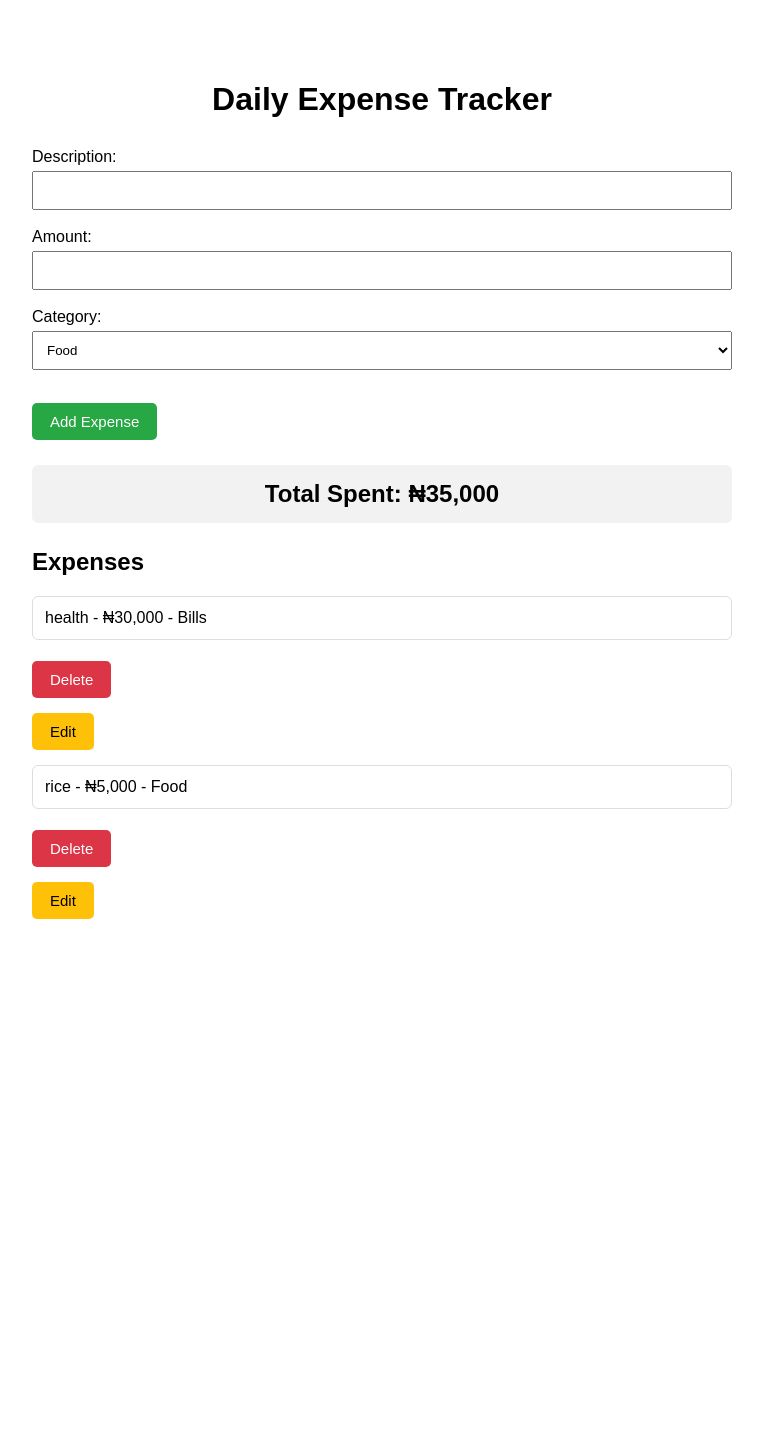
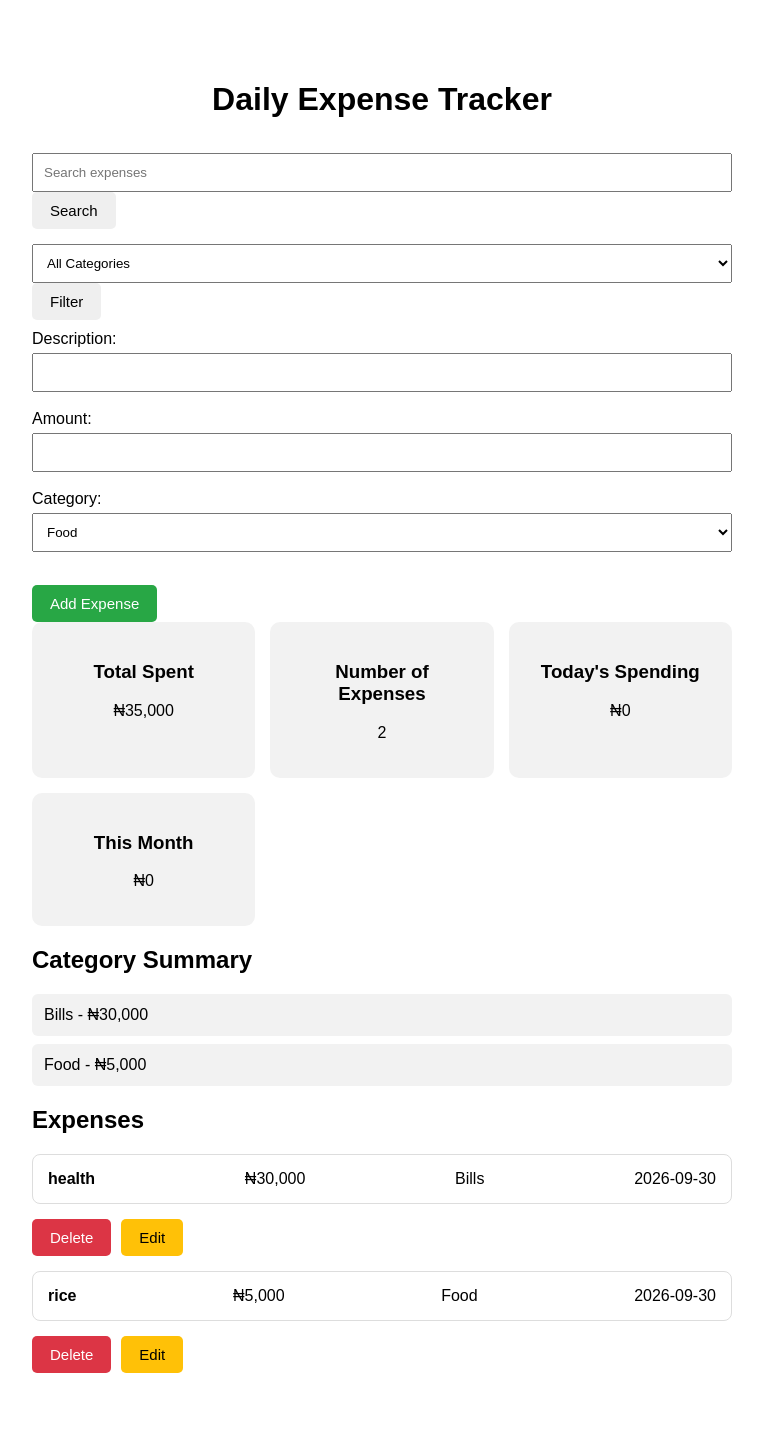
Before and after one commit to debbygabby65-sys/practice, a Flask app: page / in a window 1280 px wide. Shown: the whole page, without its empty margins (258-1021 px from the left). Before the commit the page ends 919 px from the top, so only its background shows below. Run offline with Flask 3, Linux system fonts and the light colour scheme; data comes from the database, SQL or seed files in the repository; both versions use the stored data as it was before the commit.

Commit message:
Prepare expense tracker for deployment

```diff
--- a/daily_expense_tracker/app.py
+++ b/daily_expense_tracker/app.py
@@ -1,14 +1,36 @@
 from flask import Flask, render_template, request, redirect
-from database import get_db, get_expenses, get_total
+from database import get_db, get_expenses, get_total, get_expense_count, get_today_total, get_category_totals, search_expenses, filter_by_category, get_monthly_total
 from datetime import date
 app = Flask(__name__)
-
 @app.route("/")
 def home():
-    expenses = get_expenses()
+    search = request.args.get("search", "").strip()
+    category = request.args.get("category", "").strip()
+
+    if search:
+        expenses = search_expenses(search)
+    elif category:
+        expenses = filter_by_category(category)
+    else:
+        expenses = get_expenses()
+
     total = get_total()
+    count = get_expense_count()
+    today_total = get_today_total()
+    monthly_total = get_monthly_total()
+    category_totals = get_category_totals()
     total = f"{total:,.0f}"
-    return render_template("index.html", expenses=expenses, total=total)
+
+    return render_template(
+        "index.html",
+        expenses=expenses,
+        total=total,
+        count=count,
+        today_total=today_total,
+        monthly_total=monthly_total,
+        category_totals=category_totals
+    )
+
 @app.route("/add-expense", methods=["POST"])
 def add_expense():
     description = request.form["description"]
@@ -90,4 +112,4 @@ def edit_expense(expense_id):
     db.close()
     return render_template("edit.html", expense=expense)
 if __name__ == "__main__":
-    app.run(host="0.0.0.0", port=5000, debug=True)
+    app.run(host="0.0.0.0", port=5000, debug=False)
--- a/daily_expense_tracker/database.py
+++ b/daily_expense_tracker/database.py
@@ -58,3 +58,86 @@ def add_date_column():
     db.close()
 create_table()
 add_date_column()
+
+def get_expense_count():
+    db = get_db()
+
+    count = db.execute(
+        "SELECT COUNT(*) FROM expenses"
+    ).fetchone()[0]
+
+    db.close()
+
+    return count
+
+def get_today_total():
+    db = get_db()
+
+    total = db.execute(
+        "SELECT SUM(amount) FROM expenses WHERE date = ?",
+        (date.today().isoformat(),)
+    ).fetchone()[0]
+
+    db.close()
+
+    return total or 0
+
+def get_category_totals():
+    db = get_db()
+
+    totals = db.execute("""
+        SELECT category, SUM(amount)
+        FROM expenses
+        GROUP BY category
+    """).fetchall()
+
+    db.close()
+
+    return totals
+
+def search_expenses(search_term):
+    db = get_db()
+
+    expenses = db.execute(
+        """
+        SELECT * FROM expenses
+        WHERE description LIKE ?
+        ORDER BY id DESC
+        """,
+        (f"%{search_term}%",)
+    ).fetchall()
+
+    db.close()
+
+    return expenses
+
+def filter_by_category(category):
+    db = get_db()
+
+    expenses = db.execute(
+        """
+        SELECT * FROM expenses
+        WHERE category = ?
+        ORDER BY id DESC
+        """,
+        (category,)
+    ).fetchall()
+
+    db.close()
+
+    return expenses
+
+def get_monthly_total():
+    db = get_db()
+
+    total = db.execute(
+        """
+        SELECT SUM(amount)
+        FROM expenses
+        WHERE strftime('%Y-%m', date) = strftime('%Y-%m', 'now')
+        """
+    ).fetchone()[0]
+
+    db.close()
+
+    return total or 0
--- a/daily_expense_tracker/static/style.css
+++ b/daily_expense_tracker/static/style.css
@@ -22,20 +22,26 @@ h1 {
     text-align: center;
     margin-bottom: 30px;
 }
+
 .expense-item {
-    padding: 12px;
+    display: flex;
+    justify-content: space-between;
+    align-items: center;
+    gap: 15px;
+    padding: 15px;
     margin-top: 15px;
     border: 1px solid #ddd;
-    border-radius: 6px;
+    border-radius: 8px;
 }
+
 form {
     margin-top: 10px;
 }
 .total {
     text-align: center;
-    margin: 25px 0;
-    padding: 15px;
-    border-radius: 6px;
+    margin: 0;
+    padding: 20px;
+    border-radius: 10px;
     background-color: #f2f2f2;
 }
 .edit-form {
@@ -82,3 +88,21 @@ form {
     background-color: #ffc107;
     color: black;
 }
+
+.category-item {
+    padding: 12px;
+    margin: 8px 0;
+    background-color: #f2f2f2;
+    border-radius: 6px;
+}
+
+.dashboard {
+    display: grid;
+    grid-template-columns: repeat(3, 1fr);
+    gap: 15px;
+}
+
+.expense-actions {
+    display: flex;
+    gap: 10px;
+}
--- a/daily_expense_tracker/templates/index.html
+++ b/daily_expense_tracker/templates/index.html
@@ -9,6 +9,23 @@
 
     <h1>Daily Expense Tracker</h1>
 
+    <form method="GET" action="/">
+        <input type="text" name="search" placeholder="Search expenses">
+        <button type="submit">Search</button>
+    </form>
+    <form method="GET" action="/">
+    <select name="category">
+        <option value="">All Categories</option>
+        <option value="Food">Food</option>
+        <option value="Transport">Transport</option>
+        <option value="Bills">Bills</option>
+        <option value="Shopping">Shopping</option>
+        <option value="Health">Health</option>
+        <option value="Other">Other</option>
+    </select>
+
+    <button type="submit">Filter</button>
+</form>
     <form method="POST" action="/add-expense">
 
         <label>Description:</label>
@@ -37,15 +54,41 @@
 
     </form>
 
-    <h2 class="total">Total Spent: ₦{{ total }}</h2>
+    <div class="dashboard">
+    <div class="total">
+        <h3>Total Spent</h3>
+        <p>₦{{ total }}</p>
+    </div>
 
+    <div class="total">
+        <h3>Number of Expenses</h3>
+        <p>{{ count }}</p>
+    </div>
+
+    <div class="total">
+        <h3>Today's Spending</h3>
+        <p>₦{{ "{:,.0f}".format(today_total) }}</p>
+    </div>
+    <div class="total">
+    <h3>This Month</h3>
+    <p>₦{{ "{:,.0f}".format(monthly_total) }}</p>
+</div>
+    </div>
+    <h2>Category Summary</h2>
+    {% for category, amount in category_totals %}
+    <p class="category-item">{{ category }} - ₦{{ "{:,.0f}".format(amount) }}</p>
+    {% endfor %}
     <h2>Expenses</h2>
 
     {% for expense in expenses %}
 
-        <p class="expense-item">
-            {{ expense[1] }} - ₦{{ "{:,.0f}".format(expense[2]) }} - {{ expense[3] }}
-        </p>
+    <div class="expense-item">
+    <strong>{{ expense[1] }}</strong>
+    <span>₦{{ "{:,.0f}".format(expense[2]) }}</span>
+    <span>{{ expense[3] }}</span>
+    <span>{{ expense[4] }}</span>
+</div>
+<div class="expense-actions">
 
     <form method="POST"
           action="/delete-expense/{{ expense[0] }}"
@@ -61,6 +104,8 @@
 
     </form>
 
+</div>
+
     {% endfor %}
 
 </body>
```
Also changed, not shown: daily_expense_tracker/requirements.txt (added, +8 -0 lines), daily_expense_tracker/expense.db (deleted), 1 other file. Lines whose indentation alone changed are shown as unchanged.
